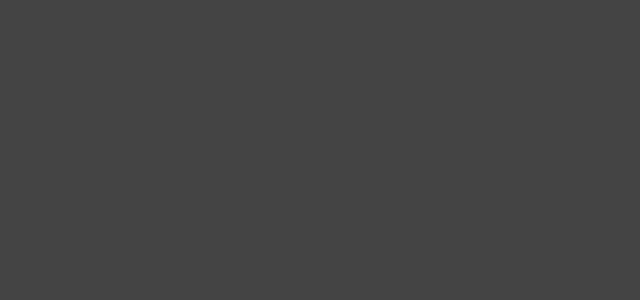
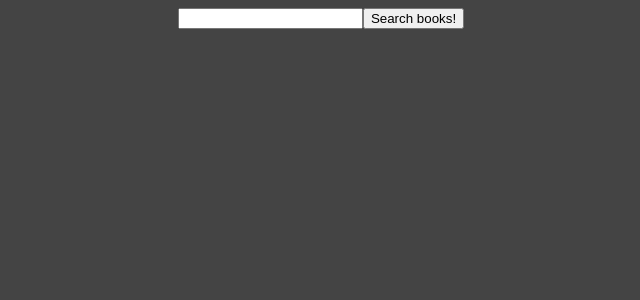
Before and after one commit to gCode2/react-basics, a React (Vite) app: page / in a window 1280 px wide. Shown: the top 300 px of the page, without its empty margins (319-959 px from the left). Built offline with nearby package versions, Linux system fonts and the light colour scheme.

Commit message:
feat: created BookWishlist components

```diff
--- a/src/components/BookWishlist.tsx
+++ b/src/components/BookWishlist.tsx
@@ -1,6 +1,15 @@
+import BooksList from "./BookWishlist/BooksList/BooksList";
+import SearchBooksForm from "./BookWishlist/SearchBooksForm/SearchBooksForm";
+
 function BookWishlist(){
     return (
         <>
+            <div>
+                <SearchBooksForm/>
+            </div>
+            <div>
+                <BooksList/>
+            </div>
         </>
     )
 }
--- /dev/null
+++ b/src/components/BookWishlist/BooksList/BooksList.tsx
@@ -0,0 +1,7 @@
+function BooksList(){
+    return(
+        <>
+        </>
+    )
+}
+export default BooksList;
--- a/src/components/BookWishlist/SearchBooksForm/SearchBooksForm.tsx
+++ b/src/components/BookWishlist/SearchBooksForm/SearchBooksForm.tsx
@@ -1,8 +1,13 @@
 function SearchBooksForm(){
+
+    function submitHandler(){
+
+    }
+
     return(
         <>
         <div>
-            <form onSubmit={()=>console.log("XD")}>
+            <form onSubmit={submitHandler}>
                 <input type="text"/>
                 <button type="submit">
                     Search books!
```
Also changed, not shown: src/components/BookWishlist/BooksList/Book/Book.tsx (added, +7 -0 lines).
